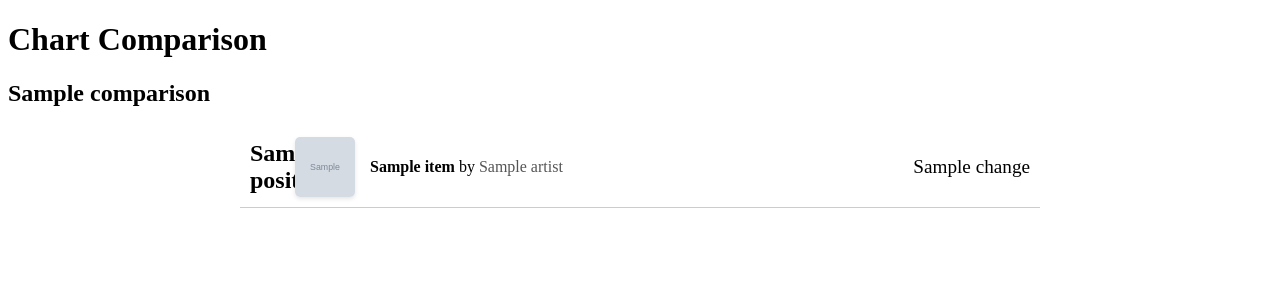
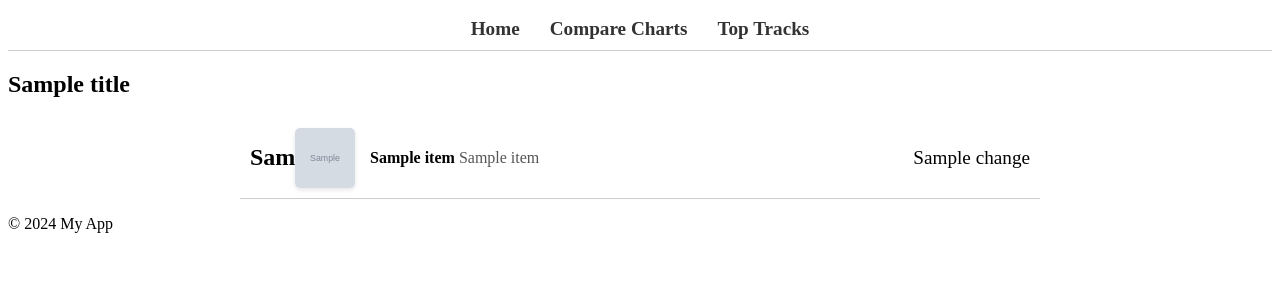
Before and after one commit to averelli/spotify-stats, a Flask app: template web/templates/compare.html in a window 1280 px wide. Shown: the top 300 px of the page. Run offline with Flask 3, Linux system fonts and the light colour scheme; the template is opened without the code that fills it: most values are stand-ins (such as "Sample title", 1, 10 or a date in 2020); grey boxes marked "Sample" are stand-in pictures.

Commit message:
Change to use templates

```diff
--- a/web/templates/compare.html
+++ b/web/templates/compare.html
@@ -1,30 +1,11 @@
-<!DOCTYPE html>
-<html lang="en">
-<head>
-    <meta charset="UTF-8">
-    <meta name="viewport" content="width=device-width, initial-scale=1.0">
-    <link rel="stylesheet" type="text/css" href="{{ url_for('static', filename='charts.css') }}">
-</head>
-<body>
-    <h1>Chart Comparison</h1>
-    <div id="chart-block">
-        <h2>{{comparison_data.title}}</h2>
-        <ul class="chart-list">
-            {% for item in comparison_data.chart %}
-                <li class="chart-item">
-                    <div class="position">{{ item.position }}</div>
-                    <div class="image-container">
-                        <img src="{{ item.image_url }}" alt="{{ item.name }} album art" loading="lazy">
-                    </div>
-                    <div class="song-details">
-                        <span class="song-name">{{ item.name }}</span> by <span class="artist-name">{{ item.artist }}</span>
-                    </div>
-                    <div class="change" style="color: {% if '+' in item.change %} green {% elif '-' in item.change %} red {% else %} black {% endif %};">
-                        {{ item.change }}
-                    </div>
-                </li>
-            {% endfor %}
-        </ul>
+{% extends "base.html" %}
+
+{% block title %}Chart Comparison{% endblock %}
+{%block styles%}
+    <link rel="stylesheet" href="{{ url_for('static', filename='charts.css') }}">
+{% endblock %}
+{% block content %}
+    <div class="comparison-page">
+        {% include '_chart_display.html' with context %}
     </div>
-</body>
-</html>
+{% endblock %}
```
